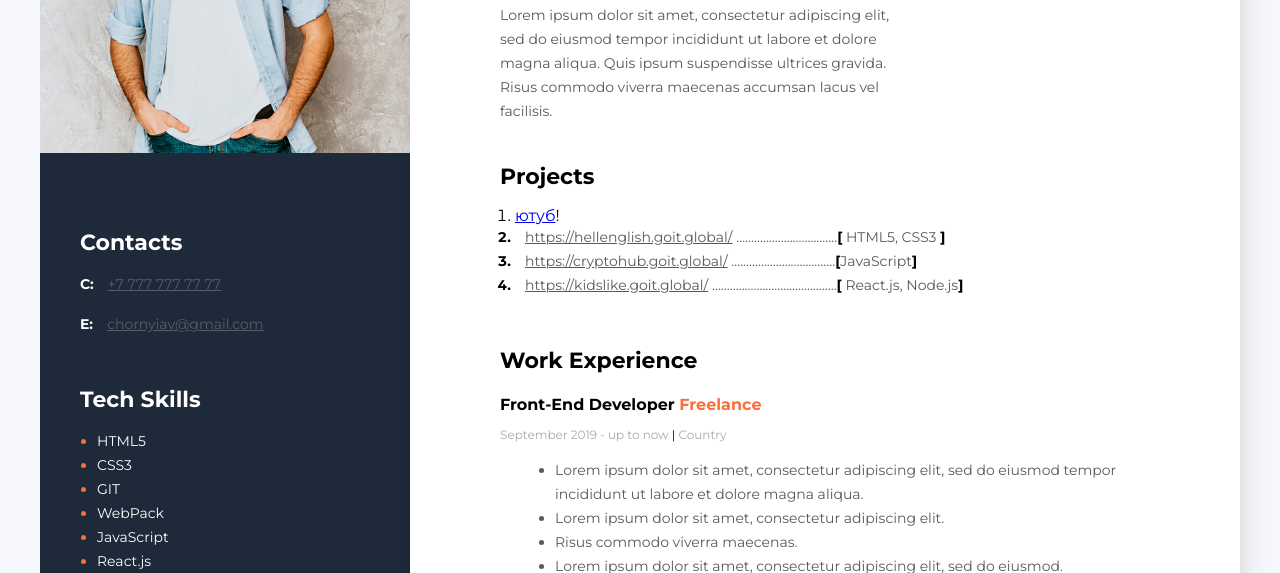
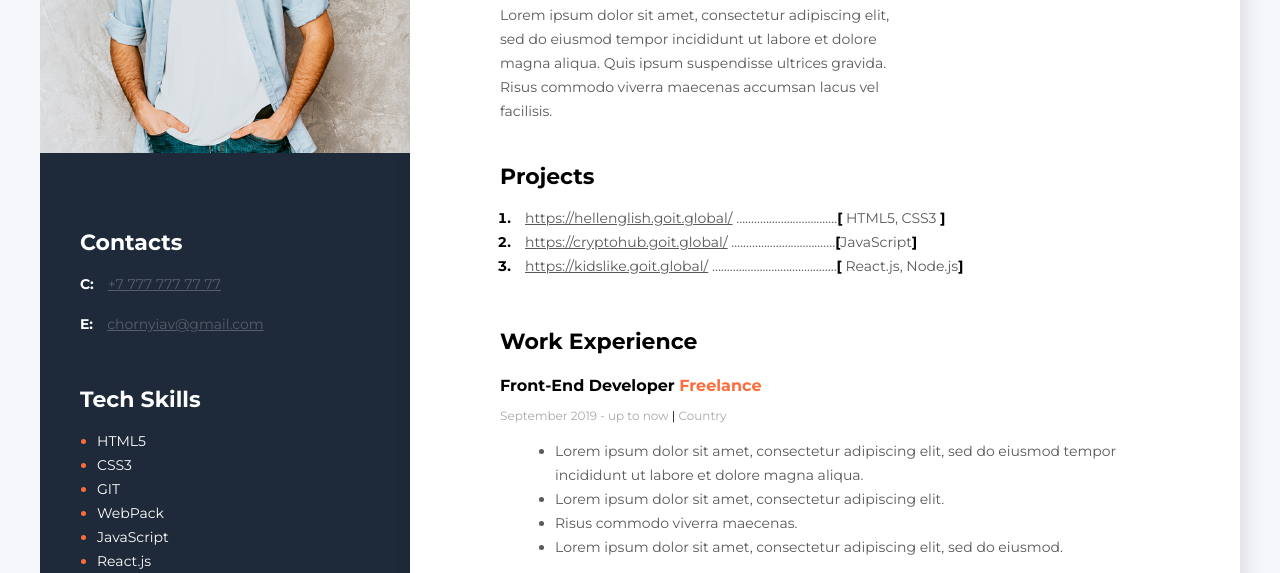
Before and after one commit to duvit/training-tasks, a plain HTML site: page cv/index.html in a window 1280 px wide. Shown: the part 249-822 px from the top of the page. Drawn offline with Linux system fonts and the light colour scheme.

Commit message:
Update index.html

```diff
--- a/cv/index.html
+++ b/cv/index.html
@@ -30,7 +30,6 @@
                 Projects
             </h3>
             <ol class="projects_list">
-                <li><a href="http://www.youtube.com">ютуб</a>!</li>
                 <li class="project_item">
                 <span class="project_strings"> <a href="https://hellenglish.goit.global/" class="project_link">https://hellenglish.goit.global/</a>
                     ..................................<span class="project_bracket">[</span> HTML5, CSS3 <span class="project_bracket">]</span></span>
```
